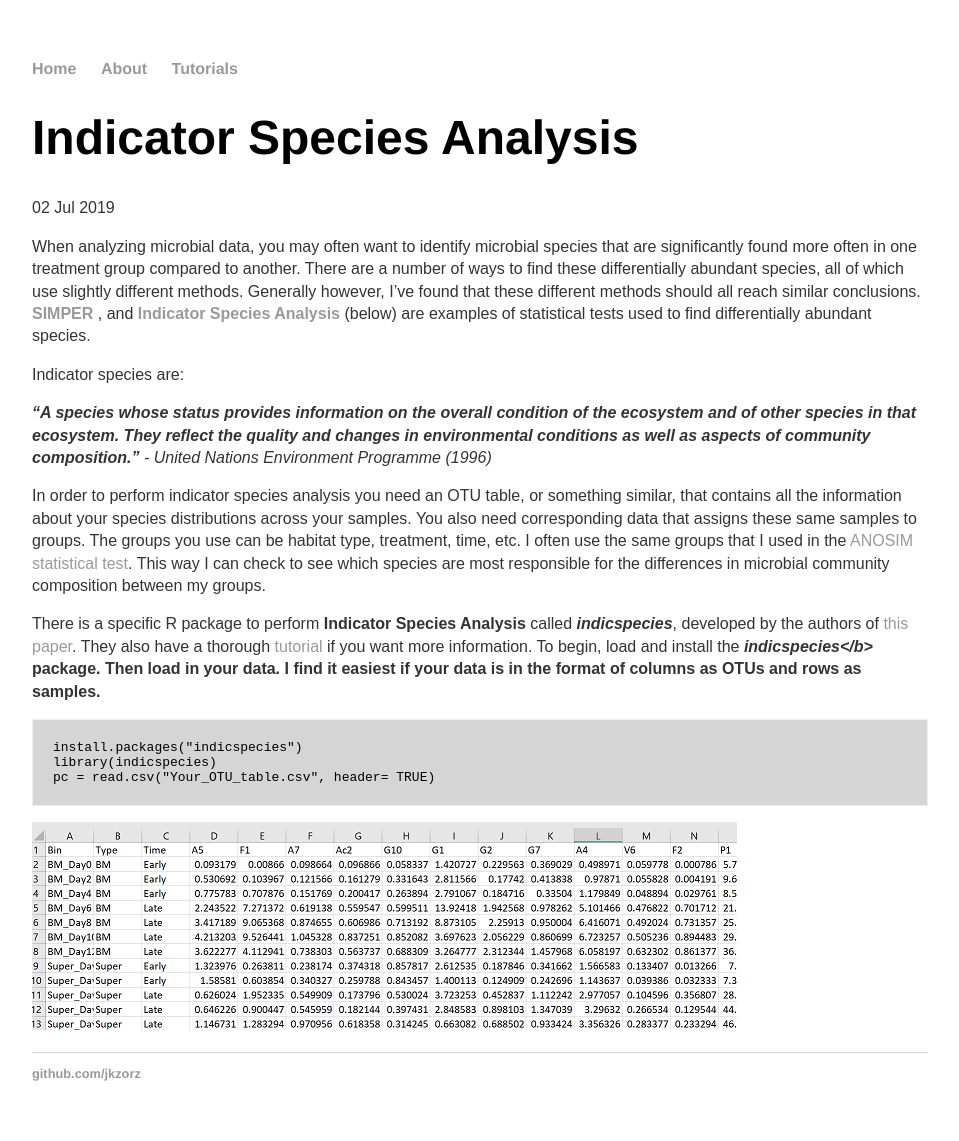
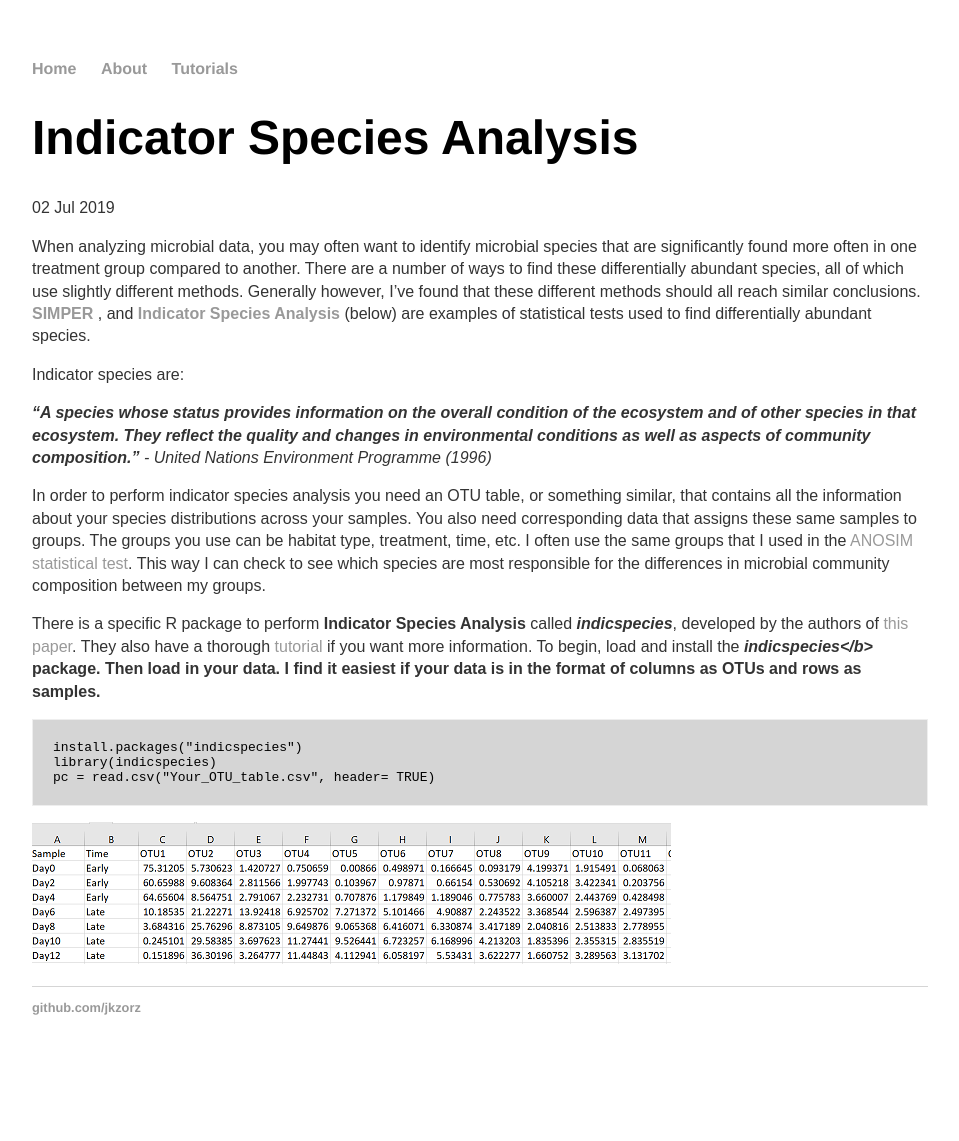
Before and after one commit to jkzorz/jkzorz.github.io, a Jekyll site: the page built from _posts/2019-07-02-Indicator-species-analysis.md, in a window 1280 px wide. Shown: the whole page, without its empty margins (160-1119 px from the left). Built offline with Jekyll 4.4.1, drawn with Linux system fonts in a browser that asks for light colours; after the commit the page ends 1075 px from its top, so only the background shows below that.

Commit message:
Update 2019-07-02-Indicator-species-analysis.md

````diff
--- a/_posts/2019-07-02-Indicator-species-analysis.md
+++ b/_posts/2019-07-02-Indicator-species-analysis.md
@@ -22,4 +22,4 @@ library(indicspecies)
 pc = read.csv("Your_OTU_table.csv", header= TRUE)
 ```
 
-![useful image]({{ site.url }}/assets/NMDS_table_excel.png)
+![useful image]({{ site.url }}/assets/Wide_extra_variable_excel.png)
````
